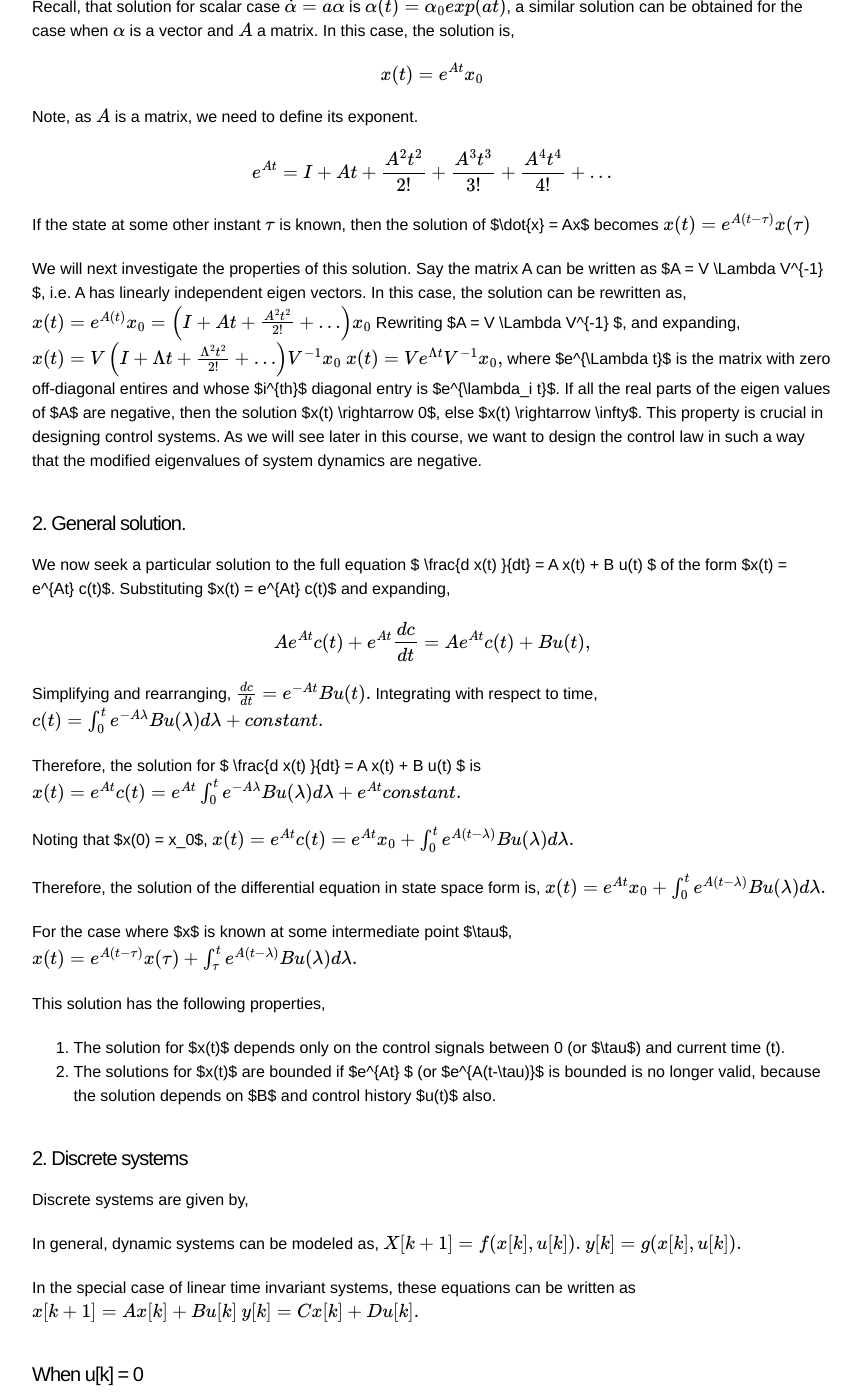
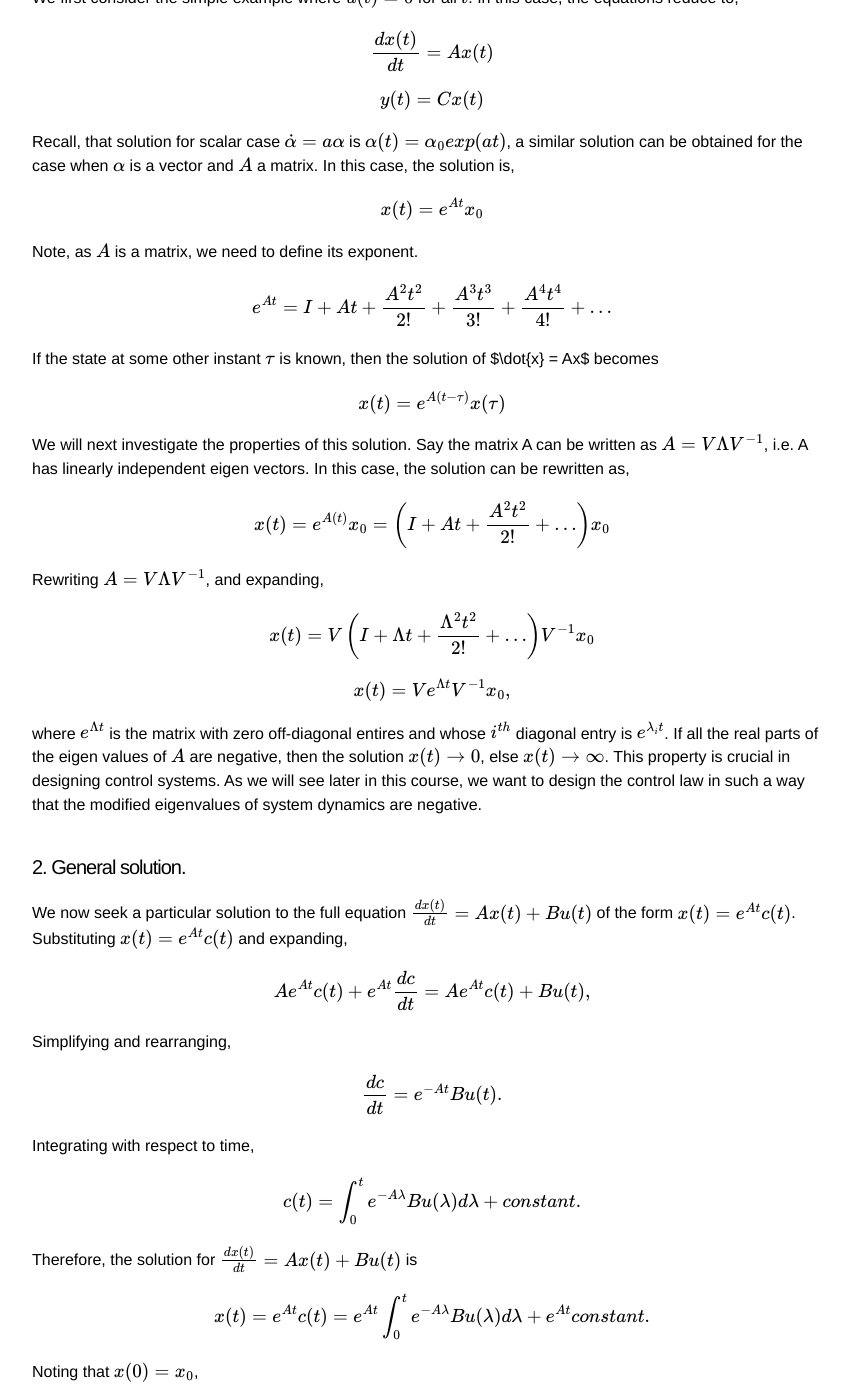
Before and after one commit to mec560sbu/mec560sbu.github.io, a Jekyll site: the page built from _posts/2016-08-29-Solution_Systems_State_Space.markdown, in a window 1280 px wide and 1400 px high, scrolled down 751 px. Shown: the whole window, without its empty margins (208-1069 px from the left). Built offline with Jekyll 4.4.1, drawn with Linux system fonts in a browser that asks for light colours; formulas are drawn with MathJax 3; comment, search, counter and statistics services are not loaded; some of the changed text lies outside the part shown.

Commit message:
corrected $

```diff
--- a/_posts/2016-08-29-Solution_Systems_State_Space.markdown
+++ b/_posts/2016-08-29-Solution_Systems_State_Space.markdown
@@ -14,20 +14,23 @@ mathjax: true
 In general, dynamic systems can be modeled as,
 
 $$ \dot{x} = f(x,u,t). $$
+
 $$ y = g(x,u,t). $$
 
 In special case of linear time invariant systems, these equations can be written as
 
 $$ \frac{d x(t) }{dt} = A x(t) + B u(t) $$
+
 $$ y(t) = C x(t) + D u(t).$$
 
-We now wish to solve these systems of equation to obtain closed form solutions of the state vector $x(t)$ and measurement vector \\( y(t) \\).
+We now wish to solve these systems of equation to obtain closed form solutions of the state vector \\( x(t) \\) and measurement vector \\( y(t) \\).
 
 #### 1. When  \\(u(t) =0 \\) for all \\( t \\).
 
 We first consider the simple example where \\( u(t) = 0 \\) for all \\( t \\). In this case, the equations reduce to,
 
 $$ \frac{d x(t) }{dt} = A x(t)  $$
+
 $$ y(t) = C x(t)$$
 
 Recall, that solution for scalar case \\( \dot{\alpha} = a \alpha \\) is \\( \alpha(t) = \alpha_0 exp(at) \\), a similar solution can be obtained for the case when \\( \alpha \\) is a vector and \\(A \\) a matrix. In this case, the solution is,
@@ -39,44 +42,59 @@ Note, as \\(A \\) is a matrix, we need to define its exponent.
 $$e^{At} = I + At + \frac{A^2t^2}{2!} + \frac{A^3t^3}{3!} + \frac{A^4t^4}{4!} + \dots $$
 
 If the state at some other instant \\( \tau \\) is known, then the solution of $\dot{x} = Ax$ becomes
+
 $$x(t) = e^{A(t-\tau)} x(\tau)$$
 
-We will next investigate the properties of this solution. Say the matrix A can be written as $A = V \Lambda V^{-1} $, i.e. A has linearly independent eigen vectors. In this case, the solution can be rewritten as,
+We will next investigate the properties of this solution. Say the matrix A can be written as \\( A = V \Lambda V^{-1} \\), i.e. A has linearly independent eigen vectors. In this case, the solution can be rewritten as,
+
 $$x(t) = e^{A(t)} x_0 =  \left ( I + At + \frac{A^2t^2}{2!} + \dots \right) x_0$$
-Rewriting $A = V \Lambda V^{-1} $, and expanding,
-$$x(t) = V \left ( I + \Lambda t + \frac{\Lambda^2t^2}{2!} + \dots \right) V^{-1} x_0$$
+
+Rewriting \\( A = V \Lambda V^{-1} \\), and expanding,
+
+$$x(t) = V \left ( I + \Lambda t +
+\frac{\Lambda^2t^2}{2!} + \dots \right) V^{-1} x_0$$
+
 $$x(t) = V e^{\Lambda t} V^{-1} x_0,$$
-where $e^{\Lambda t}$ is the matrix with zero off-diagonal entires and whose $i^{th}$ diagonal entry is $e^{\lambda_i t}$. If all the real parts of the eigen values of $A$ are negative, then the solution $x(t) \rightarrow 0$, else $x(t) \rightarrow \infty$. This property is crucial in designing control systems. As we will see later in this course, we want to design the control law in such a way that the modified eigenvalues of system dynamics are negative.
+
+where \\(e^{\Lambda t}\\) is the matrix with zero off-diagonal entires and whose \\(i^{th}\\) diagonal entry is \\(e^{\lambda_i t}\\). If all the real parts of the eigen values of \\(A\\) are negative, then the solution \\(x(t) \rightarrow 0\\), else \\(x(t) \rightarrow \infty\\). This property is crucial in designing control systems. As we will see later in this course, we want to design the control law in such a way that the modified eigenvalues of system dynamics are negative.
 
 
 
 
 #### 2. General solution.
 
-We now seek a particular solution to the full equation $ \frac{d x(t) }{dt} = A x(t) + B u(t) $ of the form $x(t) = e^{At} c(t)$. Substituting $x(t) = e^{At} c(t)$ and expanding,
+We now seek a particular solution to the full equation \\( \frac{d x(t) }{dt} = A x(t) + B u(t) \\) of the form \\(x(t) = e^{At} c(t)\\). Substituting \\(x(t) = e^{At} c(t)\\) and expanding,
 
 $$ A e^{At} c(t) + e^{At} \frac{d c }{dt} = A e^{At} c(t)  + B u(t), $$
 
 Simplifying and rearranging,
+
 $$ \frac{d c }{dt} =  e^{-At} B u(t).  $$
+
 Integrating with respect to time,
+
 $$ c(t)  =  \int_{0}^{t} e^{-A \lambda } B u(\lambda) d\lambda + constant.  $$
 
-Therefore, the solution for  $ \frac{d x(t) }{dt} = A x(t) + B u(t) $ is
+Therefore, the solution for  \\( \frac{d x(t) }{dt} = A x(t) + B u(t) \\) is
+
 $$ x(t) = e^{At}c(t)  =  e^{At} \int_{0}^{t} e^{-A \lambda } B u(\lambda) d\lambda + e^{At} constant.  $$
 
-Noting that $x(0) = x_0$,
+Noting that \\(x(0) = x_0\\),
+
 $$ x(t) = e^{At}c(t)  = e^{At} x_0 +  \int_{0}^{t} e^{A(t- \lambda) } B u(\lambda) d\lambda .  $$
 
 Therefore, the solution of the differential equation in state space form is,
+
 $$ x(t) = e^{At} x_0 +  \int_{0}^{t} e^{A(t- \lambda) } B u(\lambda) d\lambda .  $$
 
-For the case where $x$ is known at some intermediate point $\tau$,
+For the case where \\(x \\) is known at some intermediate point \\(\tau\\),
+
 $$ x(t) = e^{A(t-\tau)} x(\tau) +  \int_{\tau}^{t} e^{A(t- \lambda) } B u(\lambda) d\lambda .  $$
 
 This solution has the following properties,
-1. The solution for $x(t)$ depends only on the control signals between 0 (or $\tau$) and current time (t).
-2. The solutions for $x(t)$ are bounded if $e^{At} $ (or $e^{A(t-\tau)}$ is bounded is no longer valid, because the solution depends on $B$ and control history $u(t)$ also.
+
+1. The solution for \\(x(t) \\) depends only on the control signals between 0 (or \\(\tau\\)) and current time (t).
+2. The solutions for  \\(x(t) \\) are bounded if \\(e^{At} \\) (or \\(e^{A(t-\tau)} \\) is bounded is no longer valid, because the solution depends on $B$ and control history \\(u(t)\\) also.
 
 
 #### 2. Discrete systems
@@ -84,58 +102,72 @@ This solution has the following properties,
 Discrete systems are given by,
 
 In general, dynamic systems can be modeled as,
+
 $$ X[k+1] = f(x[k],u[k]). $$
+
 $$ y[k] = g(x[k],u[k]). $$
 
 In the special case of linear time invariant systems, these equations can be written as
+
 $$ x[k+1] = A x[k] + B u[k] $$
+
 $$ y[k] = C x[k] + D u[k].$$
 
 #### When u[k] = 0
 
-When $u[k] = 0$, the system dynamics reduces to,
+When \\(u[k] = 0\\), the system dynamics reduces to,
+
 $$ x[k+1] = A x[k] $$
 
 It can easily be shown that the solution in this case is,
+
 $$ x[k+1] = A^{k+1} x[0] $$
 
-Recall, $A^{k+1} = V \Lambda^{k+1} V^{-1}$, therefore,
+Recall, \\(A^{k+1} = V \Lambda^{k+1} V^{-1}\\), therefore,
+
 $$ x[k+1] = V \Lambda^{k+1} V^{-1} x[0]. $$
 
-If the absolute value of the eigen values of $A$ are all less than 1, then the solutions $x[k+1]$ converge to $0$, else they go to $\infty$.
+If the absolute value of the eigen values of \\(A\\) are all less than 1, then the solutions \\(x[k+1]\\) converge to \\(0\\), else they go to \\(\infty\\).
 
 Note: For continuous case, we got the condition for the solutions to go to zero as eigen values being negative, and for discrete case we got the condition that the absolute values of the eigen values must be less than 1. These two critera refer to the same condition, and this will be explained later in this section.
 
 #### Solution by induction
 
 The equation for the first point is,
+
 $$ x[1] = A x[0] + B u[0] $$
 
-The equation for $x[2]$ is.
+The equation for \\(x[2]\\) is.
+
 $$ x[2] = A x[1] + B u[1] $$
 
-Substituting $x[1]$ and rearranging,
+Substituting \\(x[1]\\) and rearranging,
 $$ x[2] = A ( A x[0] + B u[0] ) + B u[1] $$
 $$ x[2] = A^2 x[0] + A B u[0] + B u[1] $$
 
-Similarly, $x[3]$ is,
+Similarly, \\(x[3]\\) is,
+
 $$ x[3] = A^3 x[0] + A^2 B u[0] + A B u[1] + B u[2] $$
 
-Based on the trends above, we propose that solution for $x[k]$ is,
+Based on the trends above, we propose that solution for \\(x[k]\\) is,
 $$ x[k] = A^{k} x[0] + \sum_{i=0}^{k-1}A^{k-i} B u[i] $$
 
-Given $x[k]$ above,  $x[k+1]$ is,
+Given \\(x[k]\\) above, \\(x[k+1]\\) is,
 $$ x[k+1] = A x[k] + B u[k]$$
 
 Substituting $x[k]$ and rearranging,
+
 $$ x[k+1] = A \left( A^{k} x[0] + \sum_{i=0}^{k-1}A^{k-i-1} B u[i]  \right) + B u[k]$$
+
 $$ x[k+1] = A^{k+1} x[0] + \sum_{i=0}^{k-1}A^{k-i} B u[i] + B u[k]$$
 $$ x[k+1] = A^{k+1} x[0] + \sum_{i=0}^{k}A^{k-i} B u[i]$$
 
 As the equation for $x[k+1]$ has the same form as $x[k]$ with the iterator $k$ replaced by $k+1$, we can conclude that the solution is
+
 $$ x[k] = A^{k} x[0] + \sum_{i=0}^{k-1}A^{k-i} B u[i] $$
 
 This solution has the following properties,
+
 1. The solution for $x[k]$ depends only on the control signals between 0 and current time instant (k).
 2. The solutions for $x[k]$ are bounded if $A^{k}$ is bounded is no longer valid, because the solution depends on $B$ and control history $u[k]$ also.
 
@@ -144,21 +176,24 @@ This solution has the following properties,
 Until now, we treated continuous and discrete systems independently, however, a continuous system can be written in discrete form too. Consider the continuous time system equation
 
 $$ \frac{d x(t) }{dt} = A x(t) + B u(t) $$
+
 $$ y(t) = C x(t) + D u(t).$$
 
 The derivative of $x[t]$ can be approximated as,
 
 $$ \frac{d x(t) }{dt} = \frac{x[t+\Delta t] - x[t]}{\Delta t} $$
 
-where $\Delta t$ is a 'reasonable' choice of discretization step. Appropriate choice of $\Delta t$ is crucial in designing control laws and in studying dynamic systems via simulations. A smaller $\Delta t$ although guarantees better accuracy results in large simulation times, where as a larger $\Delta t$ gives faster simulation results but has poorer accuracy. Choosing $\Delta t$  correctly can give accurate results in reasonable time. Simulation of dynamic systems will be dealt in a different section. Typically $\Delta t$ is chosen as a very small number $0.001s$, however, if the system is highly nonlinear and has millions of parameters (neural networks for example) a much smaller $\Delta t$ (of the order of $10^-6$) is warranted.
+where \\(\Delta t\\) is a 'reasonable' choice of discretization step. Appropriate choice of \\(\Delta t\\) is crucial in designing control laws and in studying dynamic systems via simulations. A smaller \\(\Delta t\\) although guarantees better accuracy results in large simulation times, where as a larger \\(\Delta t\\) gives faster simulation results but has poorer accuracy. Choosing \\(\Delta t\\) correctly can give accurate results in reasonable time. Simulation of dynamic systems will be dealt in a different section. Typically \\(\Delta t\\) is chosen as a very small number \\(0.001s\\), however, if the system is highly nonlinear and has millions of parameters (neural networks for example) a much smaller \\(\Delta t\\) (of the order of \\(10^-6\\)) is warranted.
 
 The system dynamics equations now become,
 
 $$\frac{x[t+\Delta t] - x[t]}{\Delta t}  = A x(t) + B u(t) $$
+
 $$x[t+\Delta t] = x[t]+ A \Delta t x(t) + B\Delta t u(t) $$
+
 $$x[t+\Delta t] = (I+ A \Delta t) x(t) + B\Delta t u(t) $$
 
-Note, if all the eigen values of $A$ are positive, then the eigen values of $(I+ A \Delta t)$ for a small $\Delta t$ are negative, and $e^{At}$ or $(I+ A \Delta t)^k$ both will converge to $0$ as $t,k \rightarrow \infty $.
+Note, if all the eigen values of \\(A\\) are positive, then the eigen values of \\((I+ A \Delta t)\\) for a small \\(\Delta t\\) are negative, and \\(e^{At}\\) or \\((I+ A \Delta t)^k\\) both will converge to \\(0\\) as \\(t,k \rightarrow \infty \\).
 
 #### Conclusion:
 
```
